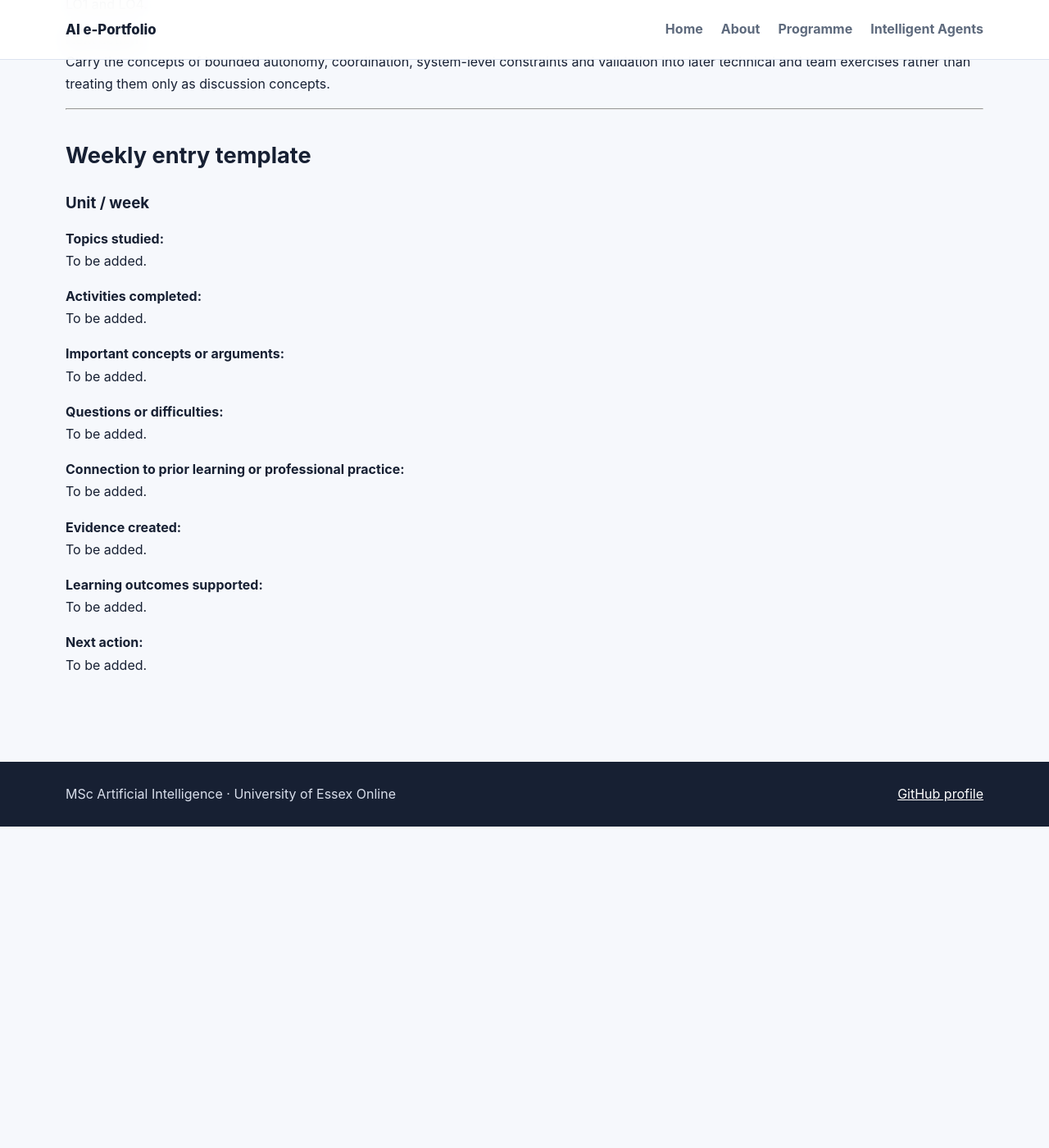
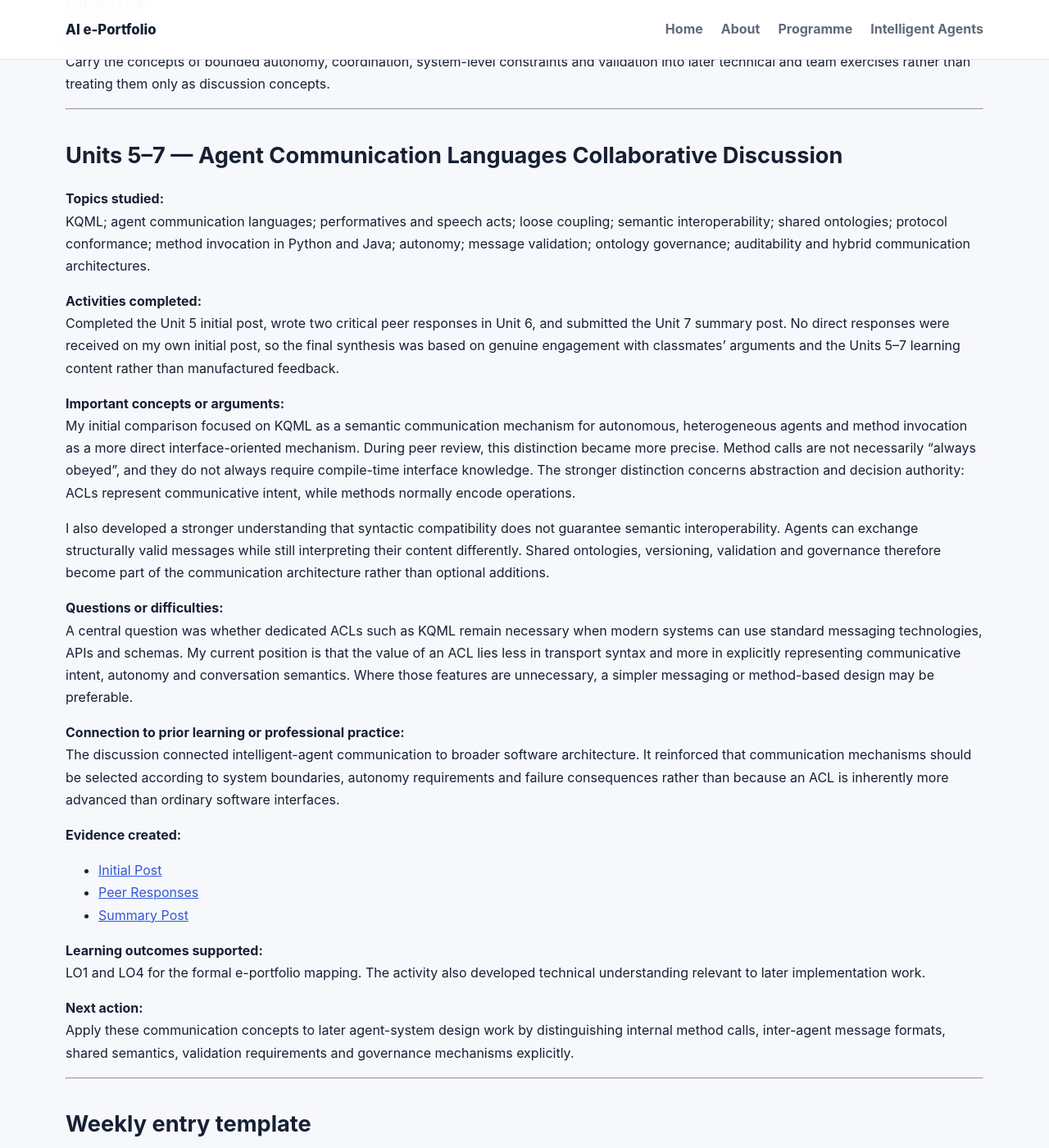
Before and after one commit to Monogios1996/Monogios1996.github.io, a Jekyll site: the page built from modules/intelligent-agents/learning-log.md, in a window 1280 px wide and 1400 px high, scrolled down 1159 px. Shown: the whole window at 82% size. Built offline with Jekyll 4.4.1, drawn with Linux system fonts in a browser that asks for light colours; before the commit the page ends 2167 px from its top, so only the background shows below that.

Commit message:
Add Units 5-7 learning log for ACL discussion

```diff
--- a/modules/intelligent-agents/learning-log.md
+++ b/modules/intelligent-agents/learning-log.md
@@ -38,6 +38,38 @@ Carry the concepts of bounded autonomy, coordination, system-level constraints a
 
 ---
 
+## Units 5–7 — Agent Communication Languages Collaborative Discussion
+
+**Topics studied:**
+KQML; agent communication languages; performatives and speech acts; loose coupling; semantic interoperability; shared ontologies; protocol conformance; method invocation in Python and Java; autonomy; message validation; ontology governance; auditability and hybrid communication architectures.
+
+**Activities completed:**
+Completed the Unit 5 initial post, wrote two critical peer responses in Unit 6, and submitted the Unit 7 summary post. No direct responses were received on my own initial post, so the final synthesis was based on genuine engagement with classmates' arguments and the Units 5–7 learning content rather than manufactured feedback.
+
+**Important concepts or arguments:**
+My initial comparison focused on KQML as a semantic communication mechanism for autonomous, heterogeneous agents and method invocation as a more direct interface-oriented mechanism. During peer review, this distinction became more precise. Method calls are not necessarily “always obeyed”, and they do not always require compile-time interface knowledge. The stronger distinction concerns abstraction and decision authority: ACLs represent communicative intent, while methods normally encode operations.
+
+I also developed a stronger understanding that syntactic compatibility does not guarantee semantic interoperability. Agents can exchange structurally valid messages while still interpreting their content differently. Shared ontologies, versioning, validation and governance therefore become part of the communication architecture rather than optional additions.
+
+**Questions or difficulties:**
+A central question was whether dedicated ACLs such as KQML remain necessary when modern systems can use standard messaging technologies, APIs and schemas. My current position is that the value of an ACL lies less in transport syntax and more in explicitly representing communicative intent, autonomy and conversation semantics. Where those features are unnecessary, a simpler messaging or method-based design may be preferable.
+
+**Connection to prior learning or professional practice:**
+The discussion connected intelligent-agent communication to broader software architecture. It reinforced that communication mechanisms should be selected according to system boundaries, autonomy requirements and failure consequences rather than because an ACL is inherently more advanced than ordinary software interfaces.
+
+**Evidence created:**
+- [Initial Post]({{ '/modules/intelligent-agents/evidence/discussions/unit-05-agent-communication-languages-initial-post/' | relative_url }})
+- [Peer Responses]({{ '/modules/intelligent-agents/evidence/discussions/unit-06-agent-communication-languages-peer-responses/' | relative_url }})
+- [Summary Post]({{ '/modules/intelligent-agents/evidence/discussions/unit-07-agent-communication-languages-summary-post/' | relative_url }})
+
+**Learning outcomes supported:**
+LO1 and LO4 for the formal e-portfolio mapping. The activity also developed technical understanding relevant to later implementation work.
+
+**Next action:**
+Apply these communication concepts to later agent-system design work by distinguishing internal method calls, inter-agent message formats, shared semantics, validation requirements and governance mechanisms explicitly.
+
+---
+
 ## Weekly entry template
 
 ### Unit / week
```
